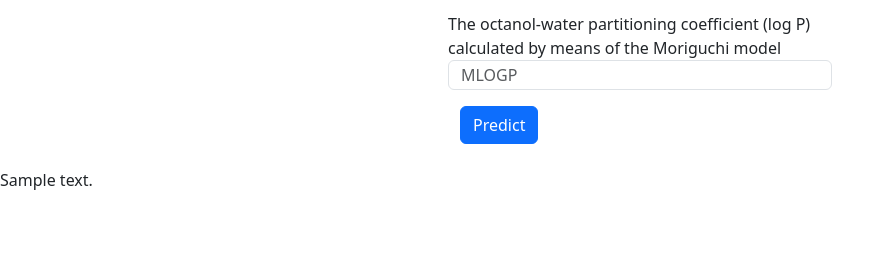
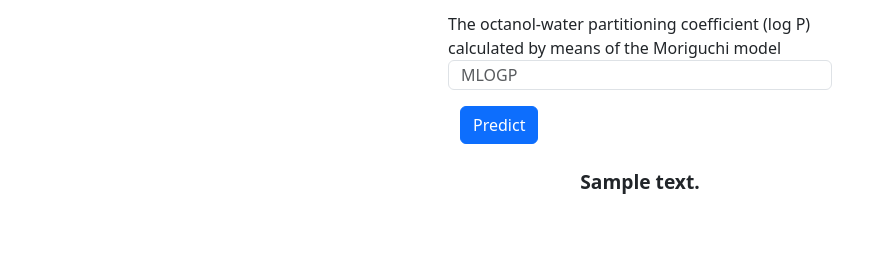
Before and after one commit to shaad261/Chemical-Toxicity, a Flask app: template templates/home.html in a window 1280 px wide. Shown: the part 538-800 px from the top of the page, without its empty margins (0-894 px from the left). Run offline with Flask 3, Linux system fonts and the light colour scheme; the template is opened without the code that fills it: most values are stand-ins (such as "Sample title", 1, 10 or a date in 2020); parts of the project's set-up code (start-up, migrations or seed data) failed here and were passed over.

Commit message:
Templates update

```diff
--- a/static/styles.css
+++ b/static/styles.css
@@ -17,3 +17,7 @@ input {
     width: 100%;
     height: 30px;
 }
+.centered-prediction {
+    text-align: center;
+    font-weight: bold;
+    font-size: 1.2em;   }
--- a/templates/home.html
+++ b/templates/home.html
@@ -59,7 +59,9 @@
 
 
   </div>
-  {{prediction_text}}
+  <div class="centered-prediction">
+    {{prediction_text}}
+  </div>
   <script src="https://cdn.jsdelivr.net/npm/@popperjs/core@2.11.8/dist/umd/popper.min.js"
     integrity="sha384-I7E8VVD/ismYTF4hNIPjVp/Zjvgyol6VFvRkX/vR+Vc4jQkC+hVqc2pM8ODewa9r" crossorigin="anonymous">
     </script>
```
Also changed, not shown: README.md.
